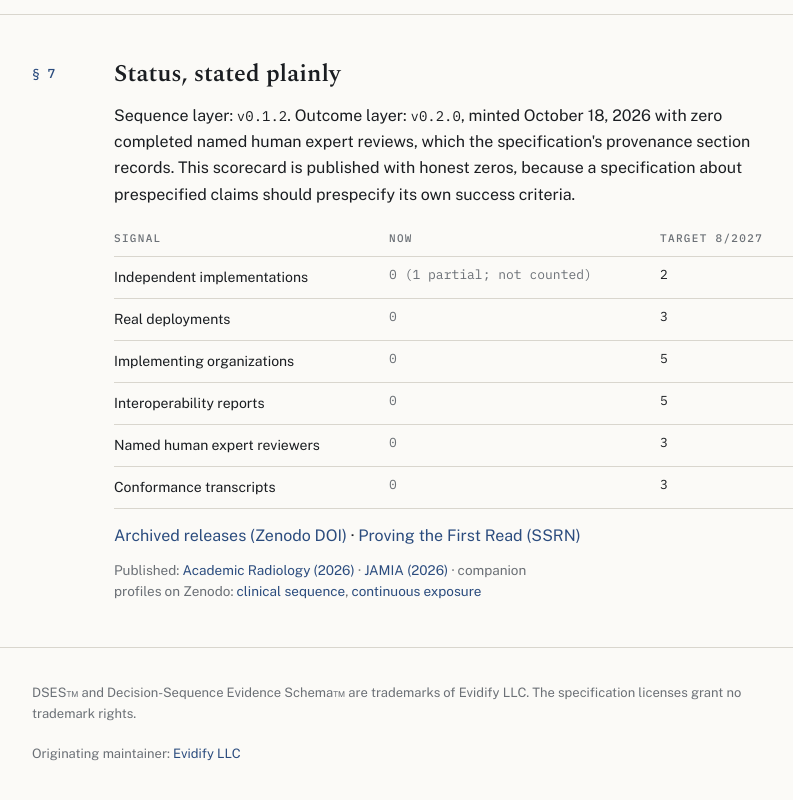
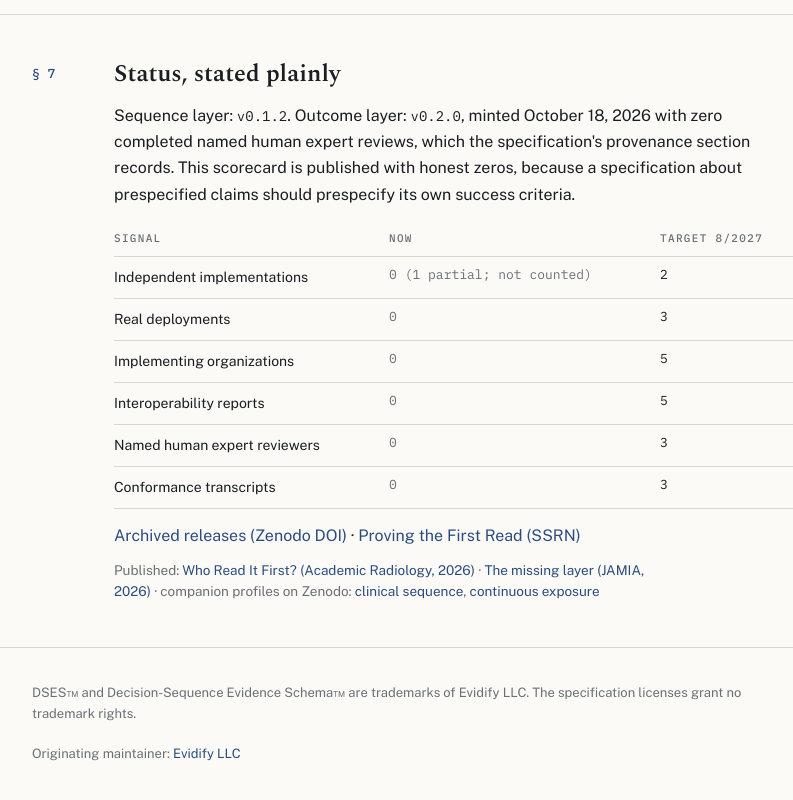
Before and after one commit to evidifyai-svg/dses, a plain HTML site: page site/index.html in a window 1280 px wide. Shown: the part 3744-4544 px from the top of the page, without its empty margins (222-1015 px from the left). Drawn offline with nearby package versions, Linux system fonts and the light colour scheme.

Commit message:
site: name the two journal articles in the publications line (#19)

```diff
--- a/site/index.html
+++ b/site/index.html
@@ -284,8 +284,8 @@ footer .wrap{display:flex;justify-content:space-between;gap:18px;flex-wrap:wrap}
     </table>
     <p style="margin-top:14px"><a href="https://doi.org/10.5281/zenodo.21960297">Archived releases (Zenodo DOI)</a> ·
     <a href="https://papers.ssrn.com/sol3/papers.cfm?abstract_id=6643919">Proving the First Read (SSRN)</a></p>
-    <p class="note" style="margin-top:10px">Published: <a href="https://doi.org/10.1016/j.acra.2026.09.007">Academic Radiology (2026)</a> ·
-    <a href="https://doi.org/10.1093/jamia/ocag152">JAMIA (2026)</a> ·
+    <p class="note" style="margin-top:10px">Published: <a href="https://doi.org/10.1016/j.acra.2026.09.007">Who Read It First? (Academic Radiology, 2026)</a> ·
+    <a href="https://doi.org/10.1093/jamia/ocag152">The missing layer (JAMIA, 2026)</a> ·
     companion profiles on Zenodo: <a href="https://doi.org/10.5281/zenodo.22116248">clinical sequence</a>,
     <a href="https://doi.org/10.5281/zenodo.22861692">continuous exposure</a></p>
   </div>
```
